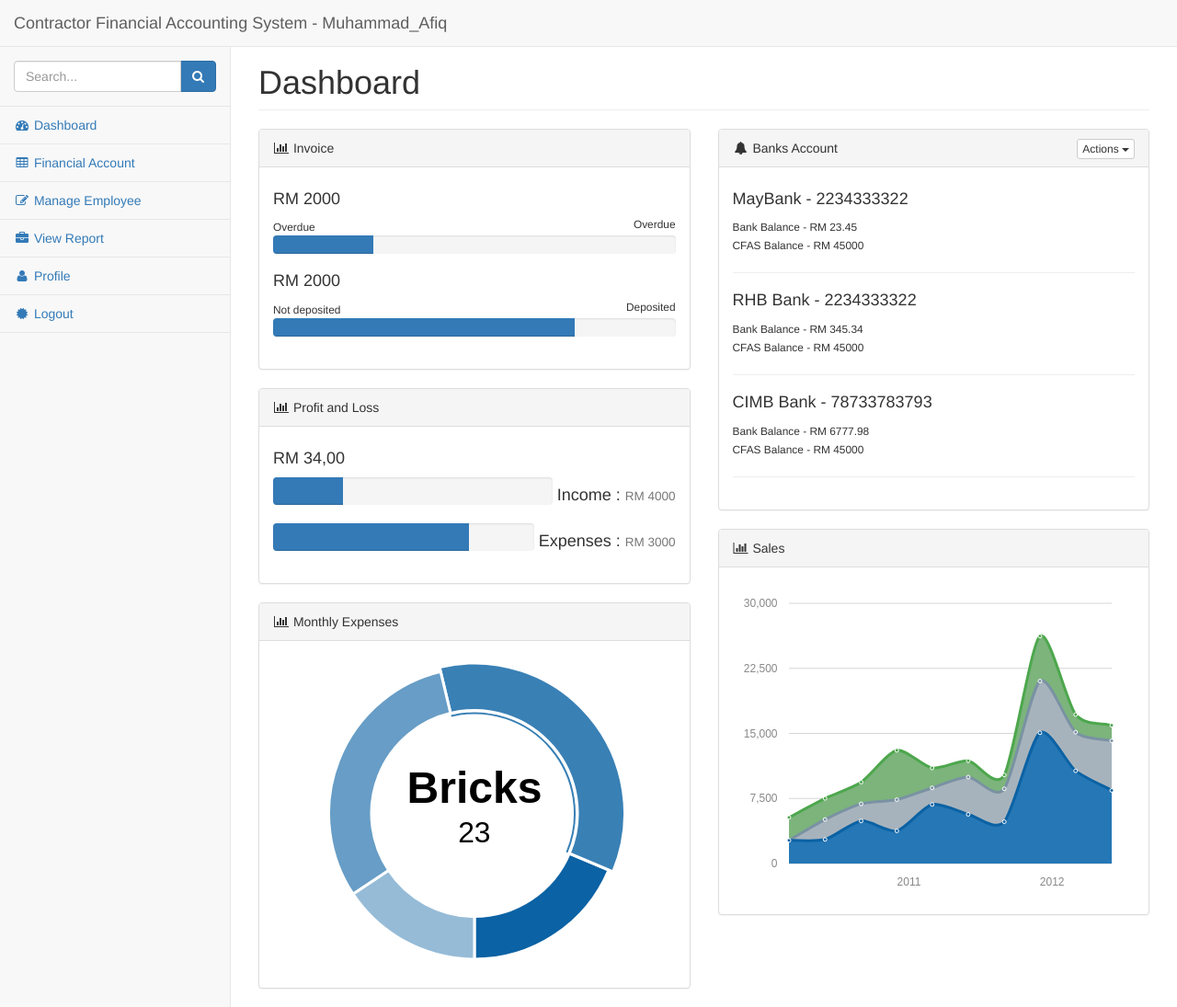
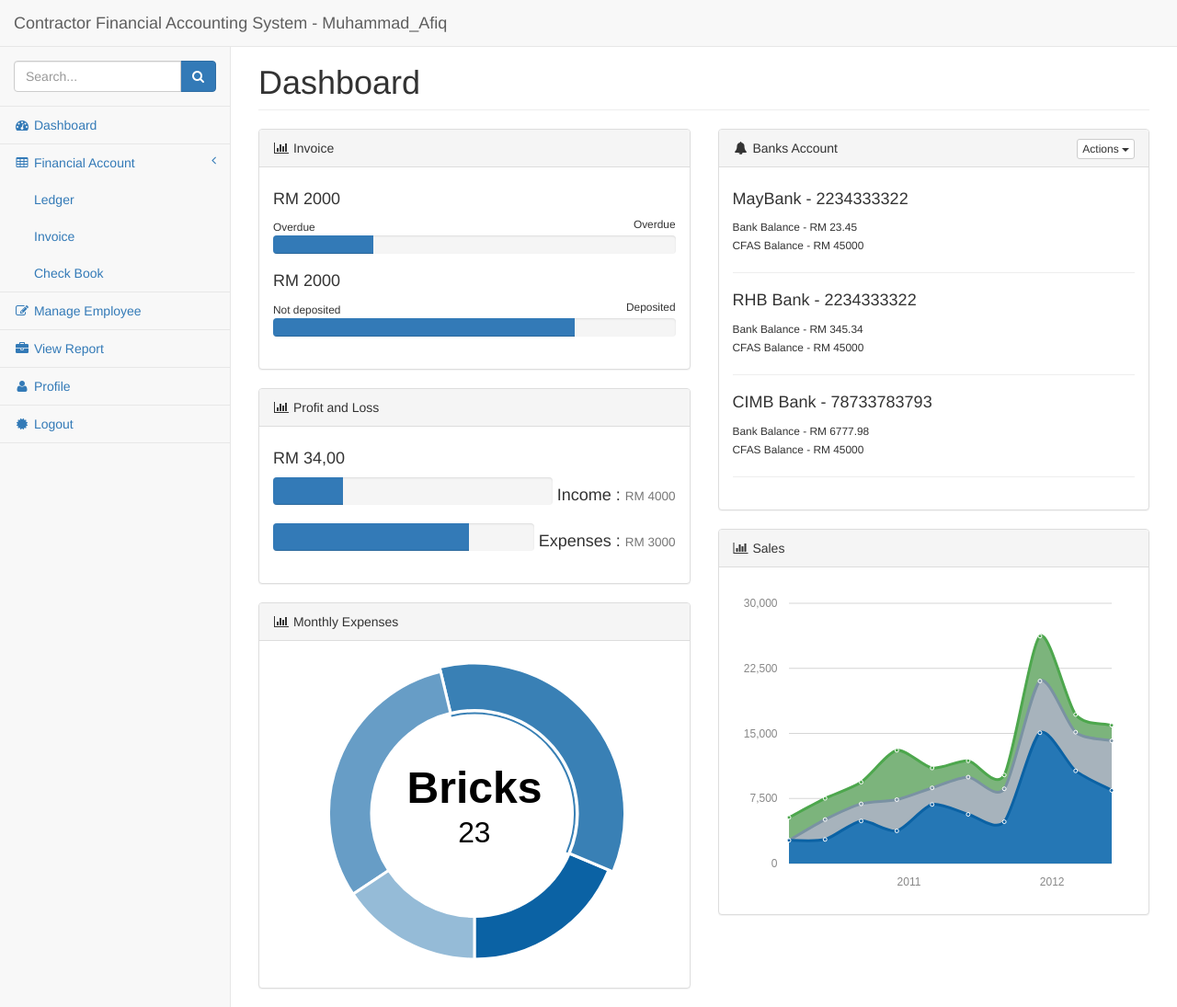
Before and after one commit to violetchapit/cfas, a PHP site: page /user/index.php in a window 1280 px wide. Shown: the whole page at 92% size. Run offline with PHP 8.4, Linux system fonts and the light colour scheme; a user stored in the database is signed in; data comes from the database, SQL or seed files in the repository.

Commit message:
add submenu

```diff
--- a/user/includes/side_nav.php
+++ b/user/includes/side_nav.php
@@ -17,7 +17,20 @@
             </li>
 
             <li>
-                <a href="index.php?page=financial_account"><i class="fa fa-table fa-fw"></i> Financial Account</a>
+                <a href="#"><i class="fa fa-table fa-fw"></i> Financial Account<span class="fa arrow"></span></a>
+
+                <ul class="nav nav-second-level">
+                    <li>
+                        <a href="index.php?page=financial_account">Ledger</a>
+                    </li>
+                    <li>
+                        <a href="morris.html">Invoice</a>
+                    </li>
+                    <li>
+                        <a href="morris.html">Check Book</a>
+                    </li>
+                </ul>
+                <!-- <a href="index.php?page=financial_account"><i class="fa fa-table fa-fw"></i> Financial Account</a> -->
             </li>
 
             <li>
```
